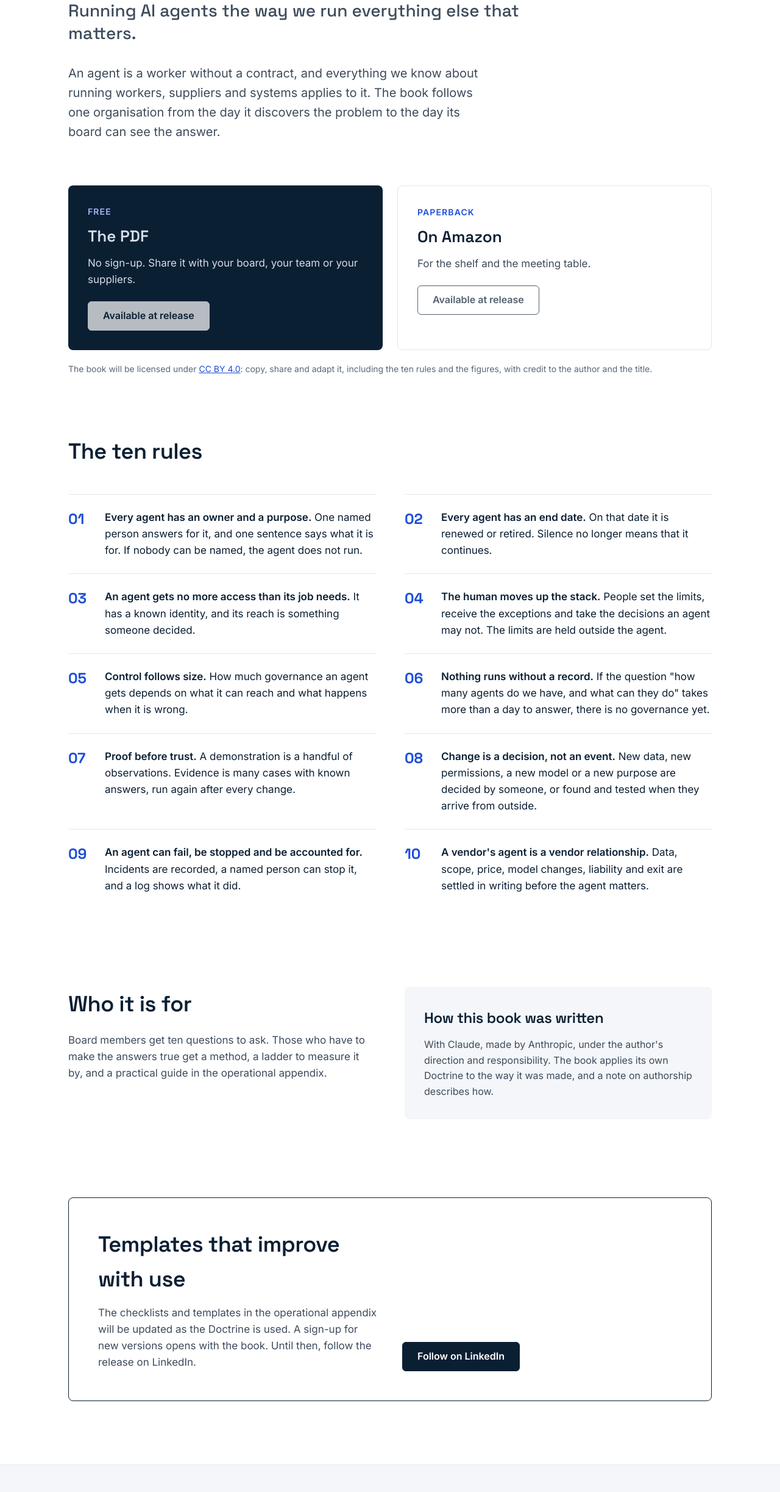
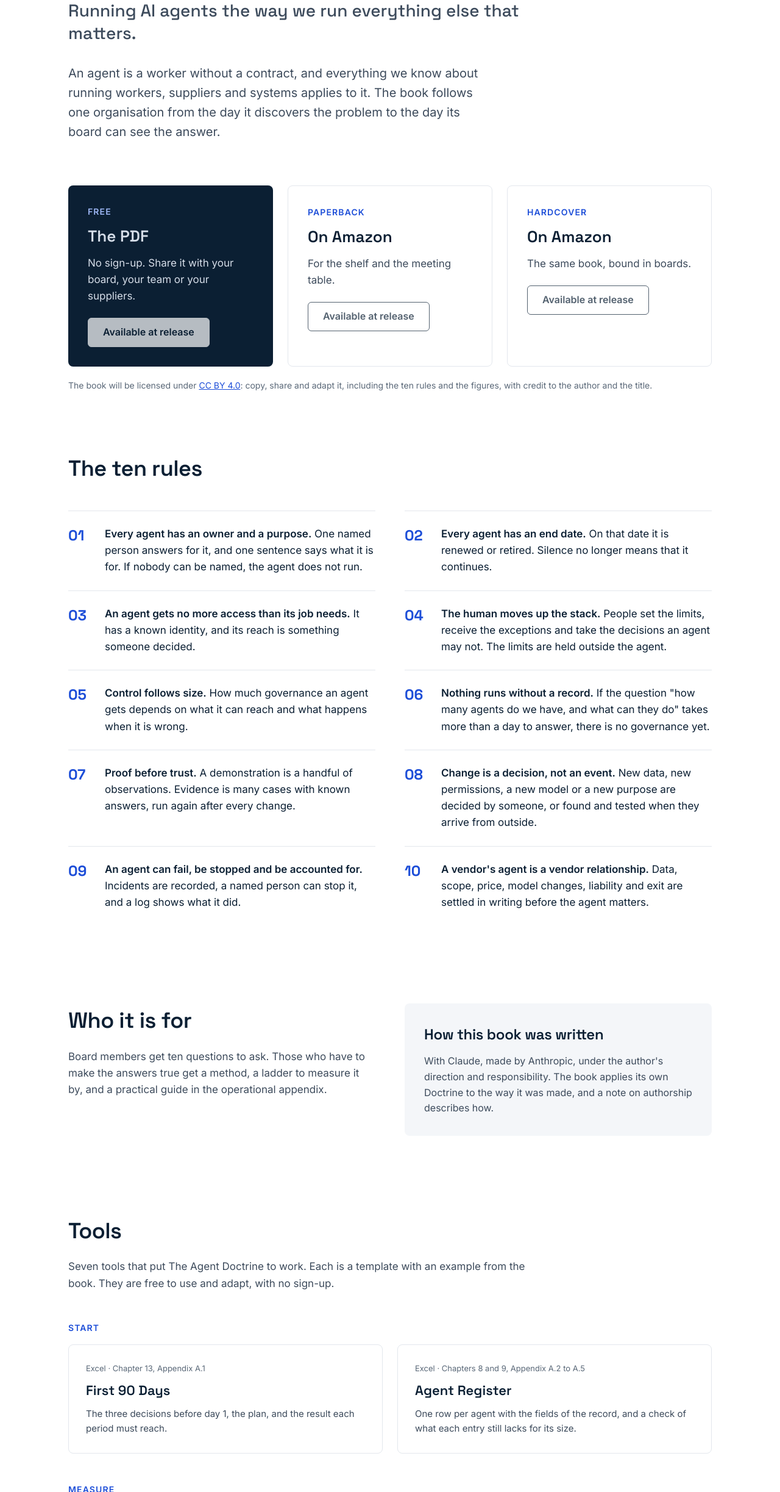
Before and after one commit to ElkaerMeisner/elkaermeisner.com, a plain HTML site: page doctrine/index.html in a window 1280 px wide. Shown: the part 317-2763 px from the top of the page at 61% size. Drawn offline with Linux system fonts and the light colour scheme.

Commit message:
Add the tools section and hardcover to the book page (launch branch)
Seven tools, version 1.0, with a zip of all seven. The sign-up section is replaced:
downloads are open, and new versions are announced on LinkedIn. Hardcover is added as
a third way to get the book. The PDF is not included and is added at release.

Co-Authored-By: Claude Fable 5.2 <noreply@anthropic.com>
Claude-Session: https://claude.ai/code/session_01DUfhcLepHXu4DnmW8qCQuV

```diff
--- a/doctrine/index.html
+++ b/doctrine/index.html
@@ -75,6 +75,12 @@
         <p class="muted">For the shelf and the meeting table.</p>
         <span class="btn btn-line" aria-disabled="true">Available at release</span>
       </div>
+      <div class="line">
+        <p class="eyebrow">Hardcover</p>
+        <p class="t">On Amazon</p>
+        <p class="muted">The same book, bound in boards.</p>
+        <span class="btn btn-line" aria-disabled="true">Available at release</span>
+      </div>
     </div>
     <p class="small" style="margin-top:20px">The book will be licensed under <a href="https://creativecommons.org/licenses/by/4.0/">CC BY 4.0</a>: copy, share and adapt it, including the ten rules and the figures, with credit to the author and the title.</p>
   </section>
@@ -110,17 +116,30 @@
     </div>
   </section>
 
-  <section class="wrap section section-last" aria-labelledby="updates-h">
-    <div class="signup">
-      <div>
-        <h2 id="updates-h" class="h2">Templates that improve with use</h2>
-        <p class="muted" style="margin-top:12px">The checklists and templates in the operational appendix will be updated as the Doctrine is used. A sign-up for new versions opens with the book. Until then, follow the release on LinkedIn.</p>
-      </div>
-      <div>
-        <!-- Newsletter form goes here when the mail service is set up -->
-        <a class="btn btn-dark" href="https://www.linkedin.com/in/mmeis/">Follow on LinkedIn</a>
-      </div>
+  <section class="wrap section section-last" aria-labelledby="tools-h">
+    <div class="section-head">
+      <h2 id="tools-h">Tools</h2>
     </div>
+    <p class="muted" style="margin-top:16px;max-width:760px">Seven tools that put The Agent Doctrine to work. Each is a template with an example from the book. They are free to use and adapt, with no sign-up.</p>
+    <h3 class="h3-eyebrow" style="margin-top:48px">Start</h3>
+    <div class="cards" style="margin-top:16px">
+      <a class="card" href="tools/The-Agent-Doctrine-First-90-Days-v1.0.xlsx" download><span class="d">Excel · Chapter 13, Appendix A.1</span><span class="t">First 90 Days</span><span class="s">The three decisions before day 1, the plan, and the result each period must reach.</span></a>
+      <a class="card" href="tools/The-Agent-Doctrine-Agent-Register-v1.0.xlsx" download><span class="d">Excel · Chapters 8 and 9, Appendix A.2 to A.5</span><span class="t">Agent Register</span><span class="s">One row per agent with the fields of the record, and a check of what each entry still lacks for its size.</span></a>
+    </div>
+    <h3 class="h3-eyebrow" style="margin-top:48px">Measure</h3>
+    <div class="cards" style="margin-top:16px">
+      <a class="card" href="tools/The-Agent-Doctrine-Ladder-Assessment-v1.0.xlsx" download><span class="d">Excel · Chapter 14, Appendix A.11 and C</span><span class="t">Ladder Assessment</span><span class="s">Twenty-four questions that place the organisation on the ladder, dimension by dimension.</span></a>
+      <a class="card" href="tools/The-Agent-Doctrine-Cost-Measurement-v1.0.xlsx" download><span class="d">Excel · Chapter 13, Appendix A.16</span><span class="t">Cost Measurement</span><span class="s">Hours and other costs, for the first ninety days and per year afterwards.</span></a>
+    </div>
+    <h3 class="h3-eyebrow" style="margin-top:48px">Run</h3>
+    <div class="cards" style="margin-top:16px">
+      <a class="card" href="tools/The-Agent-Doctrine-Incident-and-Stop-Log-v1.0.xlsx" download><span class="d">Excel · Chapter 11, Appendix A.9</span><span class="t">Incident and Stop Log</span><span class="s">The five incident types, near misses and stop tests.</span></a>
+      <a class="card" href="tools/The-Agent-Doctrine-Supplier-Terms-Checklist-v1.0.docx" download><span class="d">Word · Chapter 12, Appendix A.10</span><span class="t">Supplier Terms Checklist</span><span class="s">The twelve areas that the terms with a vendor must make clear.</span></a>
+      <a class="card" href="tools/The-Agent-Doctrine-Board-Quarterly-Page-v1.0.docx" download><span class="d">Word · Chapter 4, Appendix A.13</span><span class="t">The Board’s Quarterly Page</span><span class="s">The nine lines the board sees each quarter.</span></a>
+    </div>
+    <p style="margin-top:48px"><a class="btn btn-dark" href="tools/The-Agent-Doctrine-Tools-v1.0.zip" download>Download all seven</a></p>
+    <p class="small" style="margin-top:20px;max-width:760px">Version 1.0, November 2026. Free to use, adapt and share with credit, under <a href="https://creativecommons.org/licenses/by/4.0/">CC BY 4.0</a>. Credit: The Agent Doctrine by Michael Elkær Meisner. The tools are provided as they are, without warranties of any kind.</p>
+    <p class="small" style="margin-top:12px;max-width:760px">New versions are announced on <a href="https://www.linkedin.com/in/mmeis/">LinkedIn</a>. Using the tools? Tell me there what works and what does not.</p>
   </section>
 </main>
 
```
Also changed, not shown: 8 other files.
